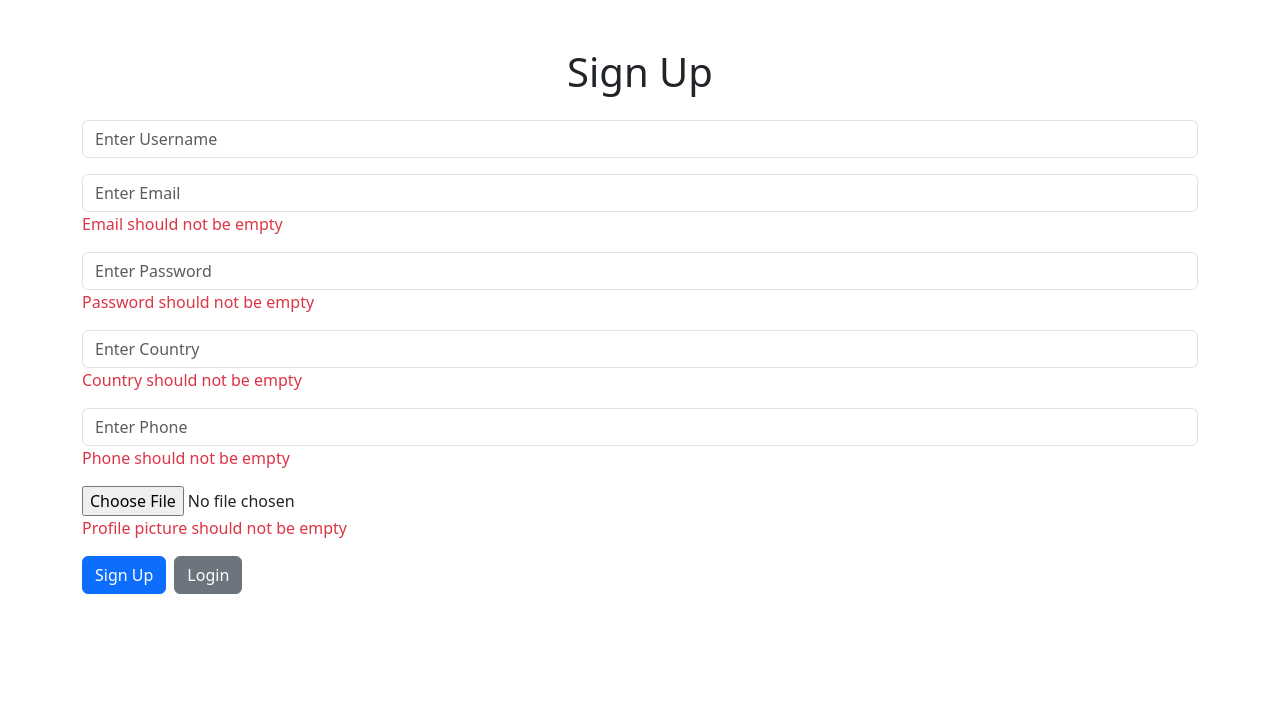
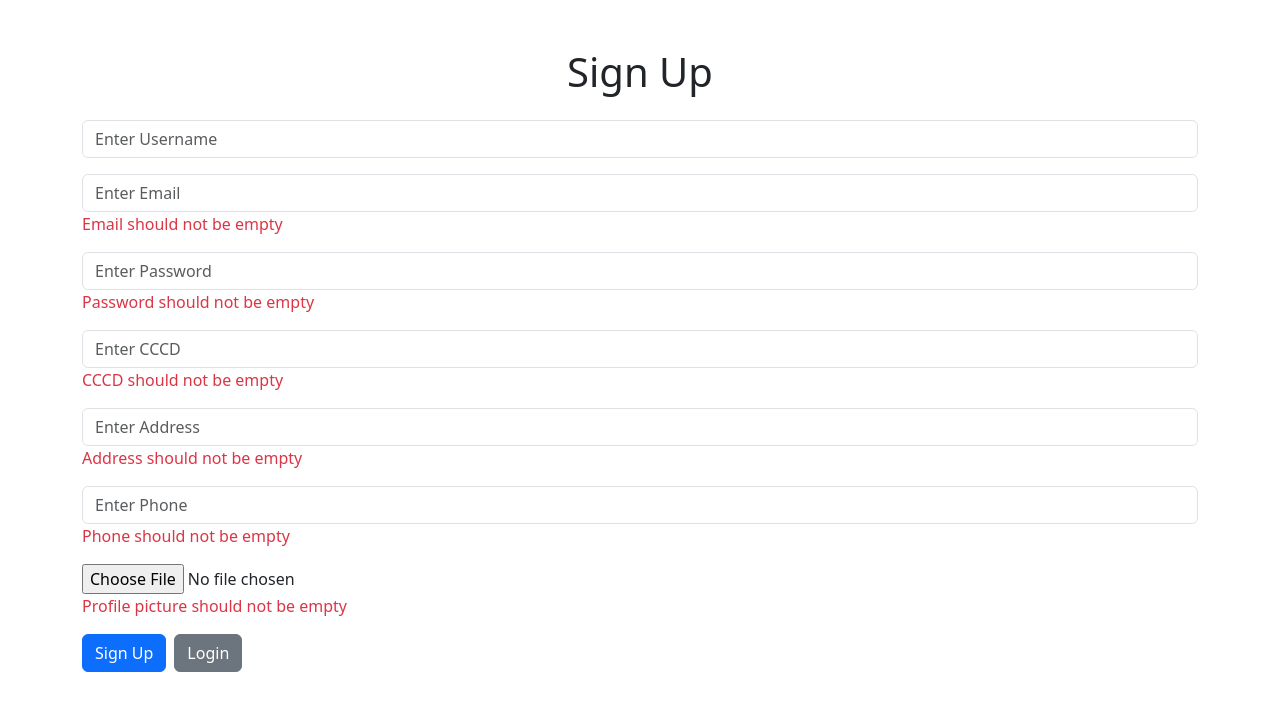
Before and after one commit to quan0401/banking_frontend, a React (Create React App) app: page /signup in a window 1280 px wide. Both pictures are taken after a click on the button "Sign Up". Shown: the top 710 px of the page. Built offline with nearby package versions, Linux system fonts and the light colour scheme.

Commit message:
update cccd address

```diff
--- a/src/SignUp.js
+++ b/src/SignUp.js
@@ -9,7 +9,8 @@ const Signup = () => {
   const [username, setUsername] = useState('');
   const [email, setEmail] = useState('');
   const [password, setPassword] = useState('');
-  const [country, setCountry] = useState('');
+  const [homeAddress, setAddress] = useState('');
+  const [cccd, setCccd] = useState('');
   const [phone, setPhone] = useState('');
   const [profilePicture, setProfilePicture] = useState('');
   const [errors, setError] = useState({});
@@ -25,7 +26,7 @@ const Signup = () => {
   };
 
   const handleSignup = async () => {
-    const validationErrors = Validation({ username, email, password, country, phone, profilePicture });
+    const validationErrors = Validation({ username, email, cccd, password, homeAddress, phone, profilePicture });
     if (Object.keys(validationErrors).length !== 0) {
       setError(validationErrors);
       return;
@@ -34,7 +35,7 @@ const Signup = () => {
       setError({ username: "Username is required" });
       return;
     }
-
+    // tra data ve cho backend post qua api
     try {
       const reader = new FileReader();
       reader.readAsDataURL(profilePicture);
@@ -43,8 +44,9 @@ const Signup = () => {
         const userData = {
           username,
           password,
+          cccd,
           email,
-          country,
+          homeAddress,
           phone,
           profilePicture: base64Data
         };
@@ -110,12 +112,22 @@ const Signup = () => {
       <div className="mb-3">
         <input
           type='text'
-          placeholder='Enter Country'
-          value={country}
-          onChange={(e) => setCountry(e.target.value)}
+          placeholder='Enter CCCD'
+          value={cccd}
+          onChange={(e) => setCccd(e.target.value)}
           className="form-control"
         />
-        {errors.country && <p className="text-danger">{errors.country}</p>}
+        {errors.cccd && <p className="text-danger">{errors.cccd}</p>}
+      </div>
+      <div className="mb-3">
+        <input
+          type='text'
+          placeholder='Enter Address'
+          value={homeAddress}
+          onChange={(e) => setAddress(e.target.value)}
+          className="form-control"
+        />
+        {errors.homeAddress && <p className="text-danger">{errors.homeAddress}</p>}
       </div>
       <div className="mb-3">
         <input
--- a/src/SignUpValidation.js
+++ b/src/SignUpValidation.js
@@ -29,9 +29,11 @@ function Validation(values) {
     // else {
     //   errors.password = null;
     // }
-
-    if (!values.country) {
-      errors.country = "Country should not be empty";
+    if (!values.cccd) {
+      errors.cccd = "CCCD should not be empty";
+    }
+    if (!values.homeAddress) {
+      errors.homeAddress = "Address should not be empty";
     }
     // else {
     //   errors.country = null;
```
